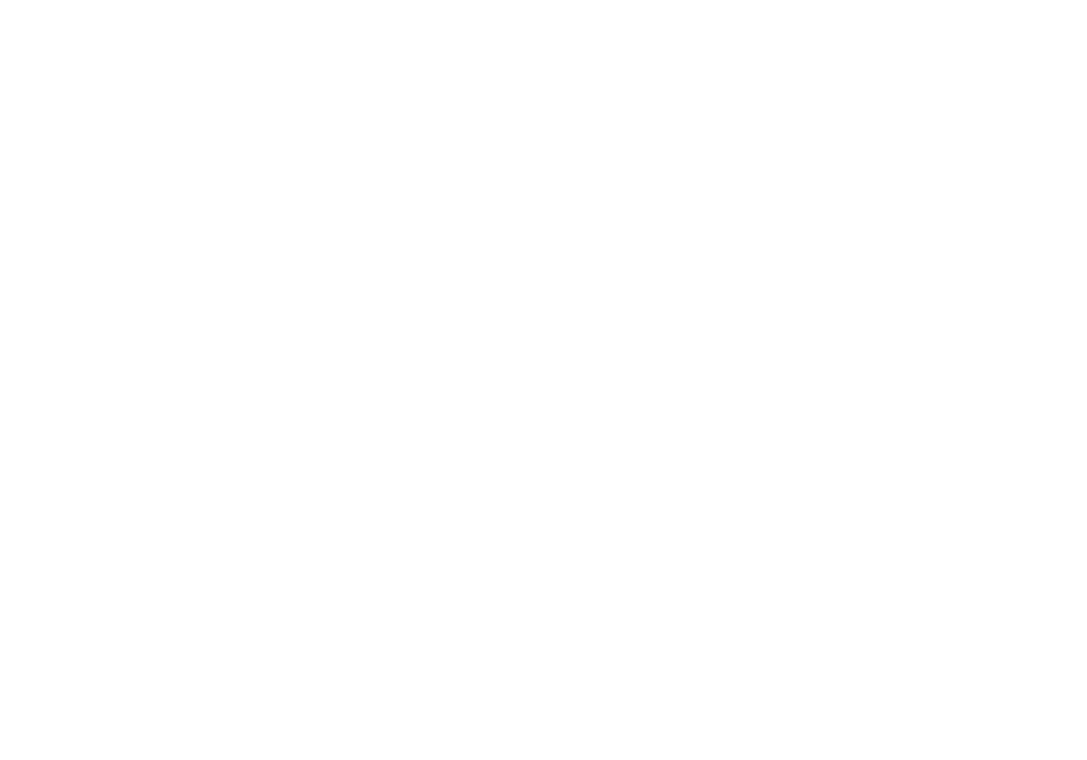
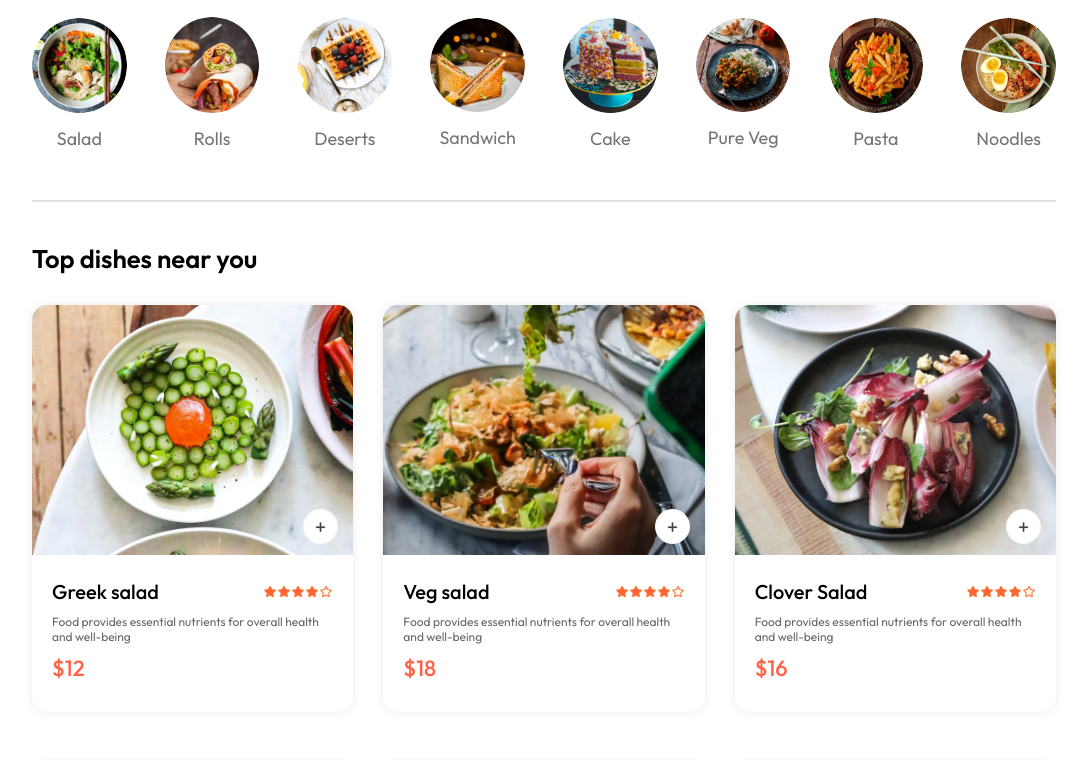
Before and after one commit to cbtruong/MERN-FoodDel, a React (Vite) app in the folder frontend/: page / in a window 1280 px wide. Shown: the part 680-1440 px from the top of the page, without its empty margins (96-1183 px from the left). Before the commit the page ends 800 px from the top, so only its background shows below. Built offline with nearby package versions, Linux system fonts and the light colour scheme.

Commit message:
feat(ui): create exploreMenu and footer components

```diff
--- a/frontend/src/App.jsx
+++ b/frontend/src/App.jsx
@@ -4,9 +4,11 @@
 import Home from './pages/Home/Home';
 import PlaceOrder from './pages/PlaceOrder/PlaceOrder';
 import Cart from './pages/Cart/Cart';
+import Footer from './components/Footer/Footer.jsx';
 
 const App = () => {
   return (
+    <>
       <div className='app'>
         <Navbar/>
         <Routes>
@@ -15,6 +17,8 @@
             <Route  path='/order' element={<PlaceOrder/>}/>
         </Routes>
       </div>
+      <Footer/>
+    </>
   )
 }
 
--- /dev/null
+++ b/frontend/src/components/ExploreMenu/ExploreMenu.css
@@ -0,0 +1,49 @@
+.explore-menu{
+        display: flex;
+        flex-direction: column;
+        gap: 20px;
+}
+.explore-menu h1{
+    color: #262626;
+    font-weight: 500;
+}
+.explore-menu-text{
+    max-width: 60%;
+    columns: #808080;
+}
+.explore-menu-list{
+    display: flex;
+    justify-content: space-between;
+    align-items: center;
+    gap: 30px;
+    text-align: center;
+    margin: 20px 0px;
+    overflow-x: scroll;
+}
+.explore-menu-list::-webkit-scrollbar{
+    display: none;
+}
+.explore-menu-list-item img{
+    width: 7.4vw;
+    min-width: 80px;
+    border-radius: 50px;
+    transition: 0.2s;
+    cursor: pointer;
+}
+.explore-menu-list-item p{
+    margin-top: 10px;
+    color: #747474;
+    font-size: max(1.4vw, 16px);
+    cursor: pointer;
+}
+.explore-menu hr{
+    margin: 10px 0px;
+    height: 2px;
+    background-color: #e2e2e2;
+    border: none;
+}
+
+.explore-menu-list-item .active{
+    border: 4px solid var(--primary-color);
+    padding: 2px;
+}
--- /dev/null
+++ b/frontend/src/components/ExploreMenu/ExploreMenu.jsx
@@ -0,0 +1,27 @@
+import React from 'react'
+import './ExploreMenu.css';
+import {menu_list} from '../../assets/assets.js';
+
+const ExploreMenu = ({category,setCategory}) => {
+  return (
+    <div className='explore-menu' id='explore-menu'>
+        <h1>Explore our menu</h1>
+        <p className="explore-menu-text">Choose form a diverse menu featuring a delectable array</p>
+        <div className="explore-menu-list">
+            {
+                menu_list.map((item,index)=>{
+                    return (
+                        <div onClick={()=>setCategory(prev=>prev === item.menu_name ? "ALL" : item.menu_name)} key={index} className='explore-menu-list-item'>
+                            <img className={category === item.menu_name ? 'active' : ''} src={item.menu_image} alt="" />
+                            <p>{item.menu_name}</p>
+                        </div>
+                    )
+                })
+            }
+        </div>
+        <hr />
+    </div>
+  )
+}
+
+export default ExploreMenu
--- /dev/null
+++ b/frontend/src/components/FoodDisplay/FoodDisplay.css
@@ -0,0 +1,14 @@
+.food-display{
+    margin-top: 30px;
+}
+.food-display h2{
+    font-size: max(2vw, 24px);
+    font-weight: 600;
+}
+.food-display-list{
+    display: grid;
+    grid-template-columns: repeat(auto-fill, minmax(240px,1fr ));
+    margin-top: 30px;
+    gap: 30px;
+    row-gap: 50px;
+}
--- /dev/null
+++ b/frontend/src/components/FoodDisplay/FoodDisplay.jsx
@@ -0,0 +1,28 @@
+import React, { useContext, useEffect } from 'react'
+import {StoreContext} from '../../context/StoreContext';
+import './FoodDisplay.css';
+import FoodItem from '../FoodItem/FoodItem';
+
+const FoodDisplay = ({category}) => {
+  const {food_list} = useContext(StoreContext);
+  useEffect(()=>{
+    console.log(food_list);
+  },[])
+  return (
+    <div className='food-display' id='food-display'>
+      <h2>Top dishes near you</h2>
+      <div className="food-display-list">
+        {
+          food_list.map((item,index)=>{
+            if (category === 'All' || category === item.category )
+            return (
+              <FoodItem key={index} id={item._id} name={item.name} description={item.description} price={item.price} image={item.image}/>
+            )
+          })
+        }
+      </div>
+    </div>
+  )
+}
+
+export default FoodDisplay
--- /dev/null
+++ b/frontend/src/components/FoodItem/FoodItem.css
@@ -0,0 +1,68 @@
+.food-item{
+    width: 100%;
+    margin: auto;
+    border-radius: 15px;
+    box-shadow: 0px 0px 10px #00000015 ;
+    transition: 0.3s;
+    animation: fadeIn 1s;
+}
+.food-item-image{
+    width: 100%;
+    border-radius: 15px 15px 0px 0px;
+}
+.food-item-info{
+    padding: 20px;
+}
+.food-item-name-rating{
+    display: flex;
+    justify-content: space-between;
+    align-items: center;
+    margin-bottom: 10px;
+}
+
+.food-item-name-rating p{
+    font-size: 20px;
+    font-weight: 500;
+}
+
+.food-item-name-rating img{
+    width: 70px;
+}
+.food-item-desc{
+    color: #676767;
+    font-size: 12px;
+}
+.food-item-price{
+    color: var(--primary-color);
+    font-size: 22px;
+    font-weight: 500;
+    margin: 10px 0px;
+}
+.food-item-img-container{
+    position: relative;
+}
+.food-item-img-container .add{
+    position: absolute;
+    width: 35px;
+    height: 35px;
+    bottom: 15px;
+    right: 15px;
+    cursor: pointer;
+    border-radius: 50%;
+    background-color: white;
+    color: black;
+}
+.food-item-counter{
+    position: absolute;
+    bottom: 15px;
+    right: 15px;
+    display: flex;
+    align-items: center;
+    gap: 10px;
+    padding: 6px;
+    border-radius: 50px;
+    background: rgb(255, 255, 255);
+}
+.food-item-counter img{
+    width: 30px;
+}
--- /dev/null
+++ b/frontend/src/components/FoodItem/FoodItem.jsx
@@ -0,0 +1,37 @@
+import React, { useContext, useState } from 'react'
+import './FoodItem.css';
+import { assets } from '../../assets/assets';
+import { StoreContext } from '../../context/StoreContext';
+
+const FoodItem = ({id,name,price,description,image}) => {
+
+  const {cartItems,addToCart,removeFormCart}=useContext(StoreContext);
+  return (
+    <div className='food-item'>
+        <div className="food-item-img-container">
+          <img src={image} alt="" className="food-item-image" />
+            {
+              !cartItems[id]
+              ? <img className='add' onClick={()=>addToCart(id)} src={assets.add_icon_white}/>
+              : <div className='food-item-counter'>
+                    <img  onClick={()=>removeFormCart(id)} src={assets.remove_icon_red}/>
+                    <p>{cartItems[id]}</p>
+                    <img  onClick={()=>addToCart(id)} src={assets.add_icon_green}/>
+                   </div>
+            }
+        </div>
+
+        <div className="food-item-info">
+            <div className="food-item-name-rating">
+                <p>{name}</p>
+                <img src={assets.rating_starts} alt="" />
+            </div>
+
+            <p className="food-item-desc">{description}</p>
+            <p className="food-item-price">${price}</p>
+        </div>
+    </div>
+  )
+}
+
+export default FoodItem
--- /dev/null
+++ b/frontend/src/components/Footer/Footer.css
@@ -0,0 +1,47 @@
+.footer{
+    color: #d9d9d9;
+    background-color: #323232;
+    display: flex;
+    flex-direction: column;
+    align-items: center;
+    gap: 20px;
+    padding: 20px 8vw;
+    padding-top: 80px;
+    margin-top: 100px;
+}
+.footer-content{
+    width: 100%;
+    display: grid;
+    grid-template-columns: 2fr 1fr 1fr;
+    gap: 80px;
+}
+.footer-content-left,
+.footer-content-right,
+.footer-content-center{
+    display: flex;
+    flex-direction: column;
+    align-items: start;
+    gap: 20px;
+}
+.footer-content-left li,
+.footer-content-right li,
+.footer-content-center li{
+    list-style: none;
+    margin-bottom: 10px;
+    cursor: pointer;
+}
+.footer-content-right h2,
+.footer-content-center h2{
+    color: white;
+}
+.footer-social-icons img{
+    width: 40px;
+    margin-right: 15px;
+}
+.footer hr{
+    width: 100%;
+    height: 2px;
+    margin: 20px 0;
+    background-color: grey;
+    border: none;
+}
--- /dev/null
+++ b/frontend/src/components/Footer/Footer.jsx
@@ -0,0 +1,39 @@
+import React from 'react'
+import './Footer.css';
+import { assets } from '../../assets/assets';
+const Footer = () => {
+  return (
+    <div className='footer'>
+        <div className="footer-content">
+            <div className="footer-content-left">
+                <img src={assets.logo} alt="" />
+                <p>abaskjdhajsdjkasdjas .............</p>
+                <div className="footer-social-icons">
+                    <img  src={assets.facebook_icon} alt="" />
+                    <img  src={assets.twitter_icon} alt="" />
+                    <img  src={assets.linkedin_icon} alt="" />
+                </div>
+            </div>
+            <div className="footer-content-center">
+                    <h2>COMPANY</h2>
+                    <ul>
+                        <li>Home</li>
+                        <li>About us</li>
+                        <li>Delivery</li>
+                        <li>Privacy policy</li>
+                    </ul>
+            </div>
+            <div className="footer-content-right">
+                <h2>GET IN TOUCH</h2>
+                <ui>
+                    <li>+84 123456789</li>
+                    <li>contact@gmail.com</li>
+                </ui>
+            </div>
+        </div>
+        <p className="footer-copyright">Copyrigth 2024 @ CB.Trường - All right reserved</p>
+    </div>
+  )
+}
+
+export default Footer
--- /dev/null
+++ b/frontend/src/context/StoreContext.jsx
@@ -0,0 +1,37 @@
+import { createContext, useEffect, useState } from "react";
+import { food_list } from "../assets/assets";
+
+export const StoreContext = createContext(null);
+
+export const StoreContextProvider =(props)=>{
+
+    const [cartItems,setCartItems]=useState({});
+    const addToCart=(itemId)=>{
+        if (!cartItems[itemId]){
+            setCartItems((prev)=>({...prev,[itemId]:1}));
+        }
+        else
+            setCartItems((prev)=>({...prev,[itemId]:prev[itemId]+1}))
+    }
+    const removeFormCart=(itemId)=>{
+            setCartItems((prev)=>({...prev,[itemId]:prev[itemId]-1}))
+    }
+
+
+    useEffect(()=>{
+        console.log(food_list);
+    },[])
+
+    const contextValue={
+        food_list,
+        cartItems,
+        setCartItems,
+        addToCart,
+        removeFormCart
+    }
+    return(
+        <StoreContext.Provider value={contextValue}>
+            {props.children}
+        </StoreContext.Provider>
+    )
+}
--- a/frontend/src/main.jsx
+++ b/frontend/src/main.jsx
@@ -3,9 +3,12 @@
 import './index.css'
 import App from './App.jsx';
 import {BrowserRouter as Router} from 'react-router-dom';
+import { StoreContextProvider } from './context/StoreContext.jsx';
 
 createRoot(document.getElementById('root')).render(
   <Router>
-    <App />
+    <StoreContextProvider>
+      <App />
+    </StoreContextProvider>
   </Router>,
 )
--- a/frontend/src/pages/Home/Home.jsx
+++ b/frontend/src/pages/Home/Home.jsx
@@ -1,11 +1,16 @@
-import React from 'react'
+import React, { useState } from 'react'
 import './Home.css';
 import Header from '../../components/Header/Header';
+import ExploreMenu from '../../components/ExploreMenu/ExploreMenu';
+import FoodDisplay from '../../components/FoodDisplay/FoodDisplay';
 
 const Home = () => {
+  const [category,setCategory]=useState("All");
   return (
     <div>
       <Header/>
+      <ExploreMenu category={category} setCategory={setCategory}/>
+      <FoodDisplay category={category} />
     </div>
   )
 }
```
Lines whose indentation alone changed are shown as unchanged.
